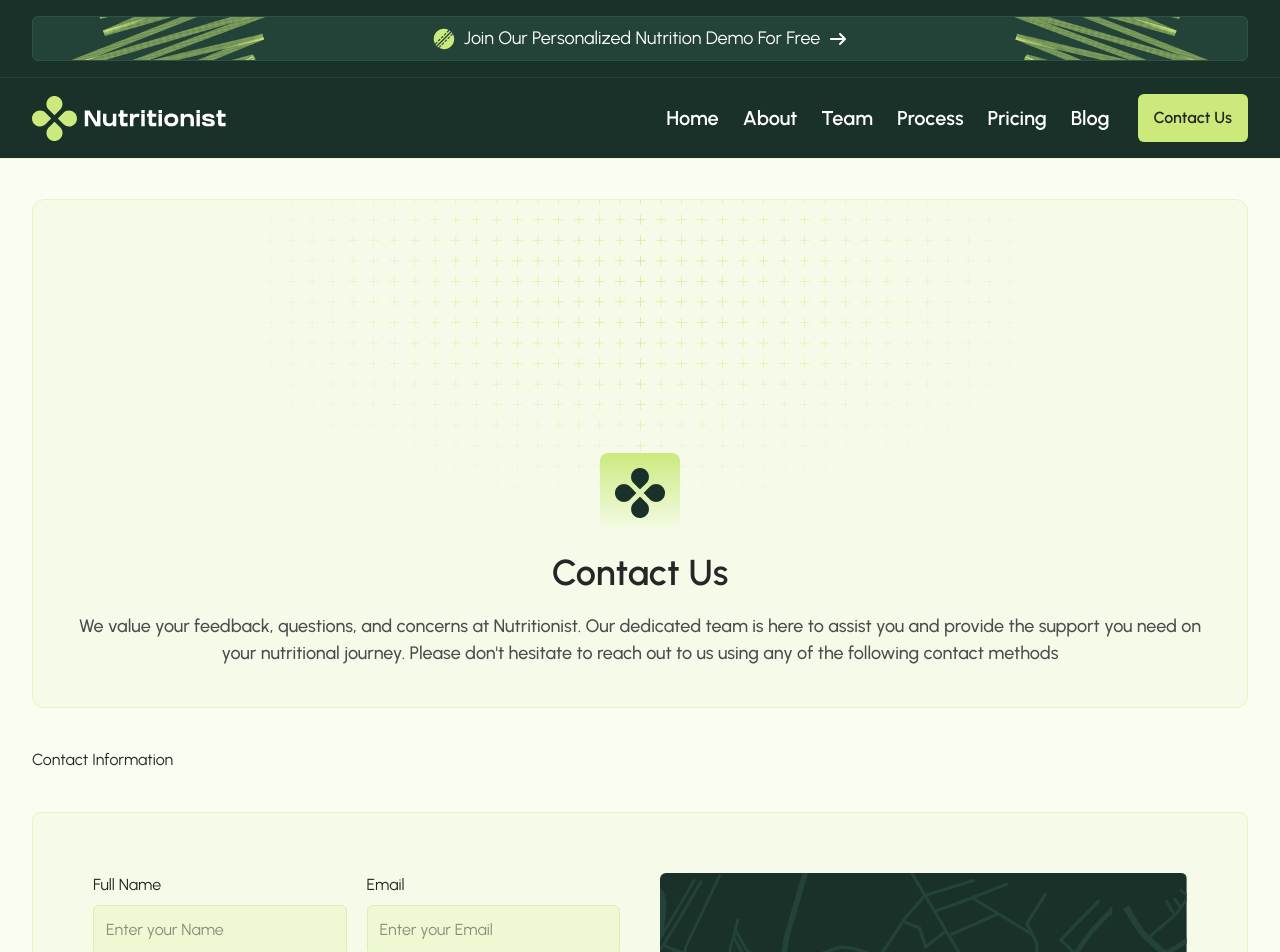
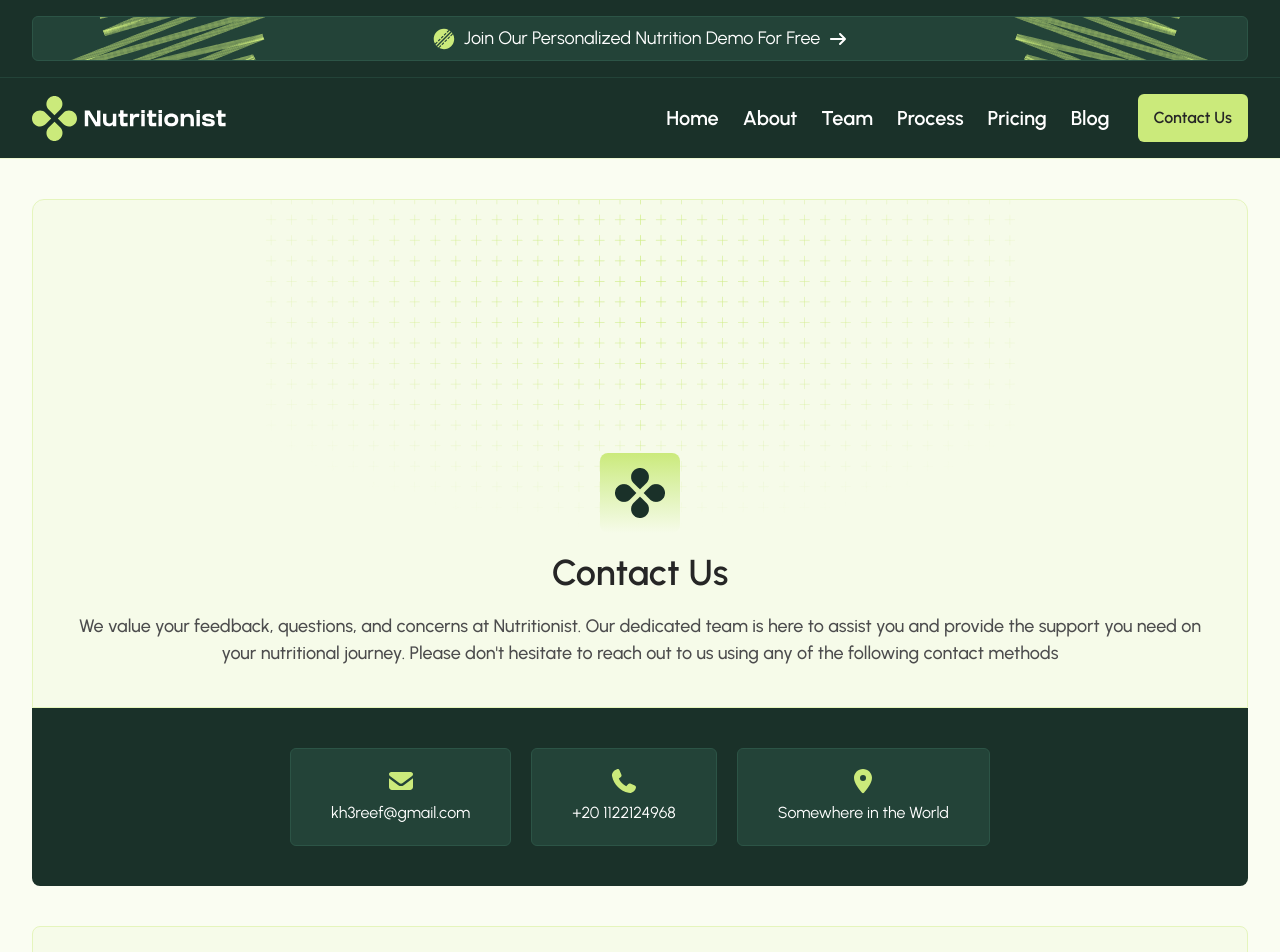
Before and after one commit to k7areef/Nutritionist, a React (Vite) app: page /contact in a window 1280 px wide. Shown: the top 952 px of the page. Built offline with nearby package versions, Linux system fonts and the light colour scheme.

Commit message:
feat: Add Contact Info

```diff
--- a/src/components/Sections/ContactInformation.jsx
+++ b/src/components/Sections/ContactInformation.jsx
@@ -1,8 +1,33 @@
+import contactData from "@data/contactInfo.json";
+import { faEnvelope, faLocationDot, faPhone } from "@fortawesome/free-solid-svg-icons";
+import { FontAwesomeIcon } from "@fortawesome/react-fontawesome";
+
+const iconsMaper = {
+    email: faEnvelope,
+    phone: faPhone,
+    location: faLocationDot
+}
+
 function ContactInformation() {
     return (
         <section className="contact-information-section" id="contactInformation">
             <div className="container">
-                Contact Information
+                <div className="content-wrapper bg-dark-green-15 text-white p-5 md:p-10 rounded-b-lg flex lg:items-center justify-center gap-5 max-lg:flex-col">
+                    {
+                        contactData.map((contact, index) => (<a
+                            key={index}
+                            href={contact.href}
+                            target="_blank"
+                            rel="noopener noreferrer"
+                            title={contact.name}
+                            aria-label={contact.name}
+                            className="flex flex-col justify-center items-center gap-2 py-5 px-10 bg-dark-green-20 border border-dark-green-25 rounded-md transition sm:hover:border-green-70 duration-200 ease-in"
+                        >
+                            <FontAwesomeIcon icon={iconsMaper[contact.icon]} className="text-green-70 text-2xl" />
+                            <span>{contact.label}</span>
+                        </a>))
+                    }
+                </div>
             </div>
         </section>
     )
--- a/src/components/Sections/HeaderInformation.jsx
+++ b/src/components/Sections/HeaderInformation.jsx
@@ -3,18 +3,22 @@ import hero from "@assets/images/header-information/header-information-abstract.
 import icon from "@assets/images/header-information/header-information-icon.png"
 
 /**
- * @param {Object} props
- * @param {'about' | 'team' | 'process' | 'pricing' | 'blogs' | 'contact'} props.page
+ * @typedef {Object} HeaderInformationProps
+ * @prop {string} [className]
+ * @prop {'about' | 'team' | 'process' | 'pricing' | 'blogs' | 'contact'} [page]
+ */
+/**
+ * @param {HeaderInformationProps} props
  */
 
-function HeaderInformation({ page = "about" }) {
+function HeaderInformation({ page = "about", className = "" }) {
 
     const { title, description } = data[page]
 
     return (
-        <section className="header-information-section py-5 md:py-10" id="headerInformation">
+        <section className="header-information-section pt-5 md:pt-10" id="headerInformation">
             <div className="container">
-                <div className="content-wrapper p-5 md:p-10 pt-0! bg-green-95 border border-green-85 rounded-xl flex items-center justify-center flex-col gap-y-5 text-center">
+                <div className={`content-wrapper p-5 md:p-10 pt-0! bg-green-95 border border-green-85 rounded-xl flex items-center justify-center flex-col gap-y-5 text-center${className ? " " + className : ""}`}>
                     <div className="hero-container relative">
                         <img
                             src={hero}
--- a/src/data/contactInfo.json
+++ b/src/data/contactInfo.json
@@ -3,21 +3,21 @@
         "id": 1,
         "name": "Email",
         "icon": "email",
-        "value": "mailto:kh3reef@gmail.com",
+        "href": "mailto:kh3reef@gmail.com",
         "label": "kh3reef@gmail.com"
     },
     {
         "id": 2,
         "name": "Phone",
         "icon": "phone",
-        "value": "tel:+20 1122124968",
+        "href": "tel:+20 1122124968",
         "label": "+20 1122124968"
     },
     {
         "id": 3,
         "name": "Location",
         "icon": "location",
-        "value": "https://www.google.com/maps",
+        "href": "https://www.google.com/maps",
         "label": "Somewhere in the World"
     }
 ]
--- a/src/pages/ContactPage.jsx
+++ b/src/pages/ContactPage.jsx
@@ -9,7 +9,7 @@ function ContactPage() {
     return (
         <div className="contact-page">
             <main>
-                <HeaderInformation page="contact" />
+                <HeaderInformation page="contact" className="rounded-b-none" />
                 <ContactInformation />
                 <ContactForm />
                 <CTA page="common" /> {/* Default CTA */}
```
